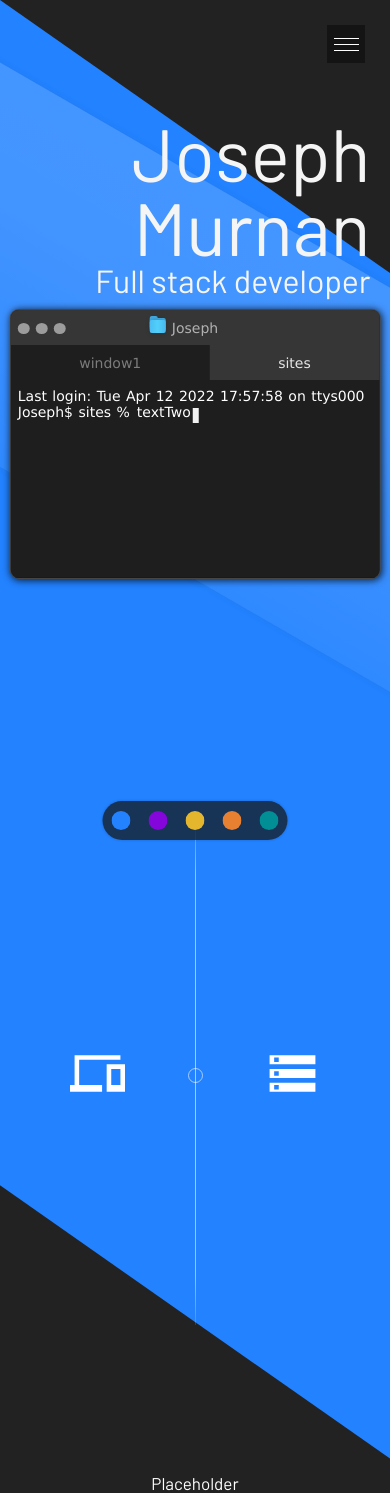
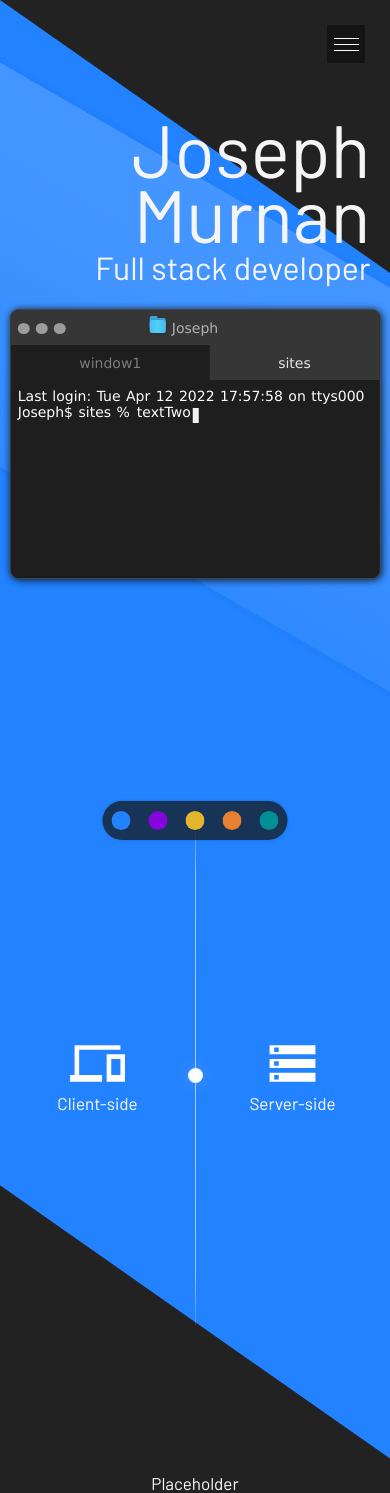
Before and after one commit to Joseph-Murnan/developer-site, a Next.js app: page / in a window 390 px wide. Shown: the top 1493 px of the page. Built offline with nearby package versions, Linux system fonts and the light colour scheme.

Commit message:
Minor styling updates.

```diff
--- a/components/Hero/Hero.module.css
+++ b/components/Hero/Hero.module.css
@@ -40,9 +40,11 @@
     }
     .title {
         font-size:74px;
+        line-height:65px;
     }
     .subtitle {
         font-size:34px;
+        margin:5px 0;
     }
     .title span {
         display:block;
--- a/components/Hero/Terminal/Terminal.module.css
+++ b/components/Hero/Terminal/Terminal.module.css
@@ -213,15 +213,9 @@
 
 @media (max-width:576px) {
     .terminal {
-        width:350px;
+        left:50%;
+        transform:translate(-50%, 0);
+        width:95%;
         top:37.5%;
     }
 }
-
-@media (max-width:420px) {
-    .terminal {
-        left:50%;
-        transform:translate(-50%, 0);
-        width:95%;
-    }
-}
--- a/components/Slider/Slider.module.css
+++ b/components/Slider/Slider.module.css
@@ -16,8 +16,10 @@
 }
 
 .indicator {
-    border:1px solid #ffffff95;
-    background-color:transparent;
+    /* border:1px solid #ffffff95; */
+    /* background-color:transparent; */
+    background-color:#fffffff7;
+    box-shadow:0px 0px 17px 1px rgba(250, 250, 250, 0.2);
     height:15px;
     width:15px;
     border-radius:50%;
--- a/components/Slider/Slider.tsx
+++ b/components/Slider/Slider.tsx
@@ -9,11 +9,13 @@ const Slider = (): ReactElement => {
                 <div className={styles.gridBlock}>
                     <div className={styles.svgContainer}>
                         <img src="/svg/devices.svg" alt="devices icon" />
+                        <p>Client-side</p>
                     </div>
                 </div>
                 <div className={styles.gridBlock}>
                     <div className={styles.svgContainer}>
                         <img src="/svg/storage.svg" alt="storage icon" />
+                        <p>Server-side</p>
                     </div>
                 </div>
             </div>
--- a/styles/scss/nav.scss
+++ b/styles/scss/nav.scss
@@ -5,7 +5,7 @@
     position:fixed;
     top:25px;
     right:25px;
-    z-index:2;
+    z-index:3;
     &.false {
         .bar {
             -webkit-transform-origin:left center;
```
Also changed, not shown: styles/globals.css, 1 other file (tests, documents, lock files or other folders).
